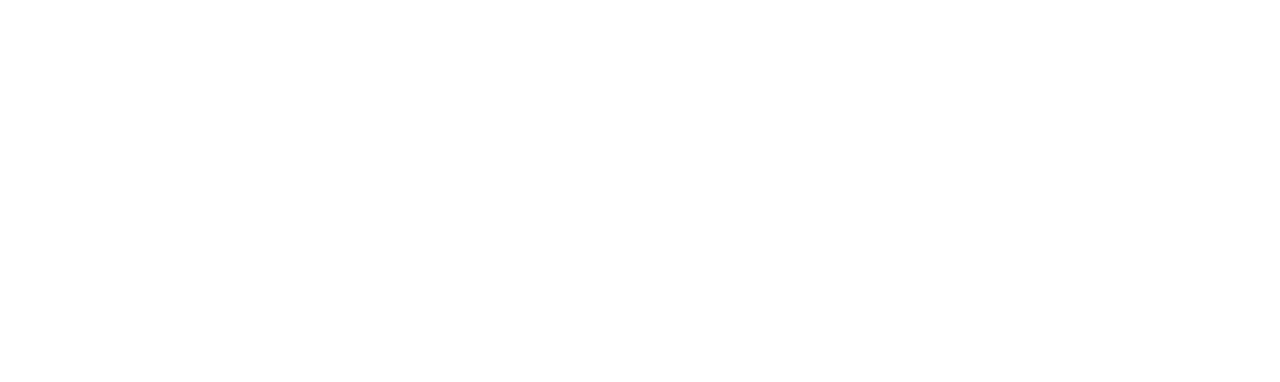
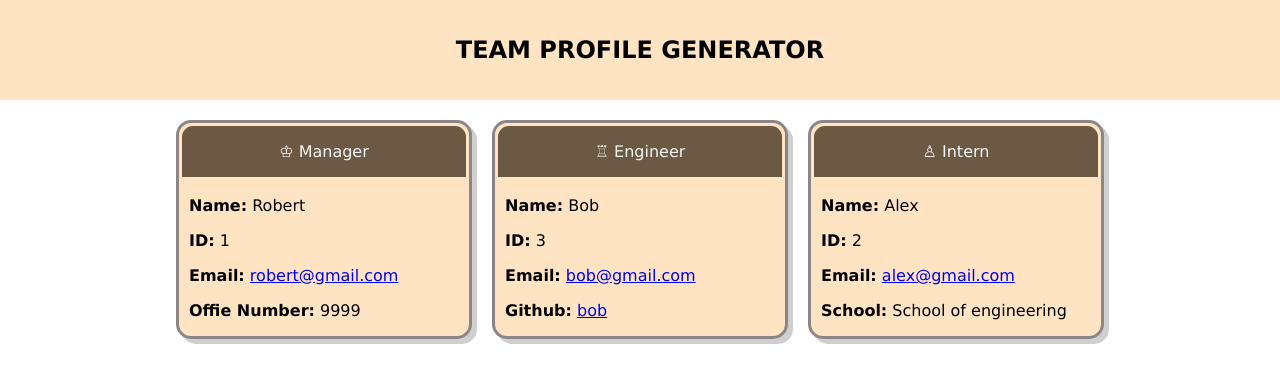
Before and after one commit to zafarfast/tpg48732457342, a website: page dist/index.html in a window 1280 px wide. Drawn offline with Linux system fonts and the light colour scheme.

Commit message:
Added screenshots

```diff
--- a/dist/index.html
+++ b/dist/index.html
@@ -1,2 +1,64 @@
+<!DOCTYPE html>
+      <html lang="en">
+      <head>
+          <meta charset="UTF-8">
+          <meta http-equiv="X-UA-Compatible" content="IE=edge">
+          <meta name="viewport" content="width=device-width, initial-scale=1.0">
+          <link rel="stylesheet" href="styles.css">
+          <title>Profile Generator</title>
+      </head>
+      <body>
+      <div id=container>
+      <nav>
+      <h1>TEAM PROFILE GENERATOR</h1>
+      </nav>
+      <div id=container>
 
-<!-- Empty HTML file -->
+
+      <div id="manager-div">
+      <div id="manager-div-heading">
+          <p>&#9812 Manager</p>
+
+      </div>
+      <div id="employee-data">
+          <p><b>Name:</b> Robert</p>
+          <p><b>ID:</b> 1</p>
+          <p><b>Email:</b> <a href="mailto:robert@gmail.com">robert@gmail.com</a></p>
+          <p><b>Offie Number:</b> 9999</p>
+      </div>
+
+      </div>
+
+
+        <div id="manager-div">
+        <div id="manager-div-heading">
+            <p>&#9814 Engineer</p>
+
+        </div>
+        <div id="employee-data">
+            <p><b>Name:</b> Bob</p>
+            <p><b>ID:</b> 3</p>
+            <p><b>Email:</b> <a href="mailto:bob@gmail.com">bob@gmail.com</a></p>
+            <p><b>Github:</b> <a href="https://github.com/bob">bob</a></p>
+        </div>
+
+        </div>
+
+
+        <div id="manager-div">
+        <div id="manager-div-heading">
+        <p>&#9817 Intern</p>
+
+        </div>
+        <div id="employee-data">
+            <p><b>Name:</b> Alex</p>
+            <p><b>ID:</b> 2</p>
+            <p><b>Email:</b> <a href="mailto:alex@gmail.com">alex@gmail.com</a></p>
+            <p><b>School:</b> School of engineering</p>
+        </div>
+
+        </div>
+
+    </div>
+    </body>
+    </html>
```
Also changed, not shown: assets/images/html_screenshot1.jpg (added), assets/images/html_screenshot2.jpg (added), assets/images/node_screenshot1.jpg (added).
